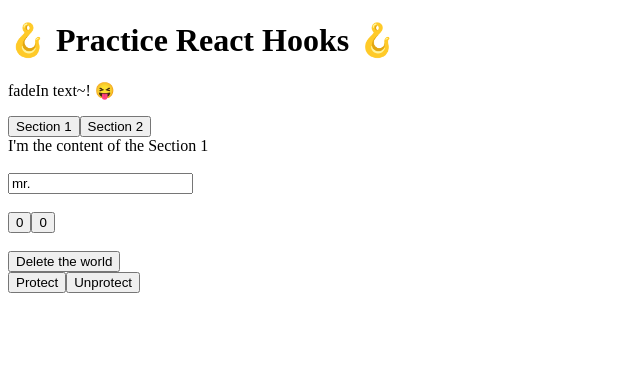
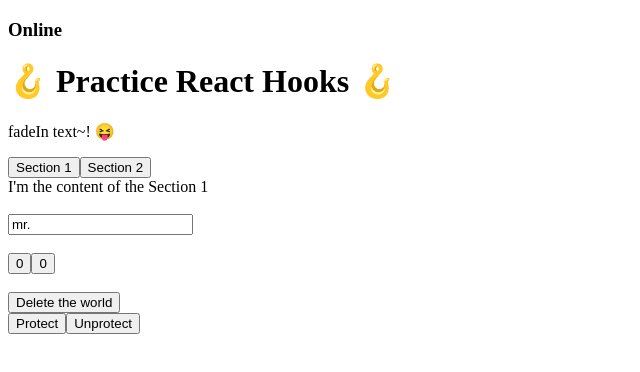
Before and after one commit to SINMINGYU/reactHooksPractice, a React (Create React App) app in the folder react-hooks/: page / in a window 1280 px wide. Shown: the top 372 px of the page, without its empty margins (0-640 px from the left). Built offline with nearby package versions, Linux system fonts and the light colour scheme.

Commit message:
practice_11_useNetwork

```diff
--- a/react-hooks/src/App.js
+++ b/react-hooks/src/App.js
@@ -11,8 +11,14 @@
 import usePreventLeave from "./UsePreventLeave";
 import useBeforeLeave from "./UseBeforeLeave";
 import useFadeIn from "./UseFadeIn";
+import useNetwork from "./UseNetwork";
 
 function App() {
+    // useNetwork
+    const handleNetworkChange = (online) => {
+        console.log(online ? "We just went online" : "We are offline");
+    };
+    const onLine = useNetwork(handleNetworkChange);
     // useFadeIn
     const fadeInH1 = useFadeIn(1, 2);
     const fadeInP = useFadeIn(5, 10);
@@ -39,6 +45,7 @@
 
     return (
         <div className="App">
+            <h3>{onLine ? "Online" : "Offline"}</h3>
             <h1 ref={(h1Title, fadeInH1.ref)} style={fadeInH1.style}>
                 🪝 Practice React Hooks 🪝
             </h1>
--- /dev/null
+++ b/react-hooks/src/UseNetwork.js
@@ -0,0 +1,23 @@
+import { useEffect, useState } from "react";
+
+const useNetwork = (onChange) => {
+    const [status, setStatus] = useState(navigator.onLine);
+    const handleChange = () => {
+        if (typeof onChange === "function") {
+            onChange(navigator.onLine);
+        }
+        setStatus(navigator.onLine);
+    };
+    useEffect(() => {
+        window.addEventListener("online", handleChange);
+        window.addEventListener("offline", handleChange);
+        return () => {
+            window.removeEventListener("online", handleChange);
+            window.removeEventListener("offline", handleChange);
+        };
+        // eslint-disable-next-line react-hooks/exhaustive-deps
+    }, []);
+    return status;
+};
+
+export default useNetwork;
```
